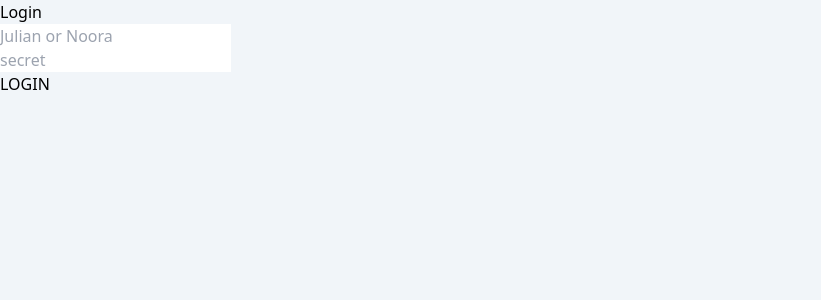
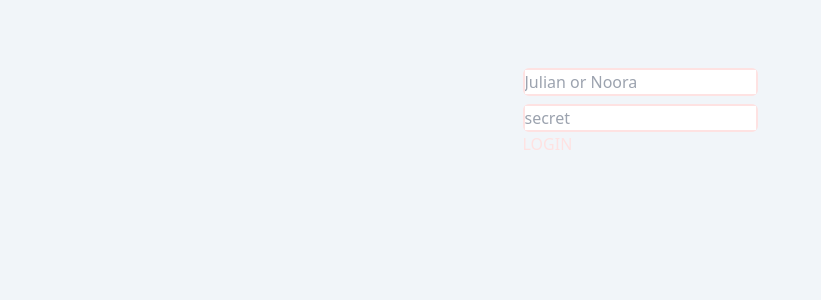
Before and after one commit to giulianofaustini/part8_fullStackOpen_all, a React (Create React App) app in the folder library-frontend/: page /Add_Books in a window 1280 px wide. Shown: the top 300 px of the page, without its empty margins (0-821 px from the left). Built offline with nearby package versions, Linux system fonts and the light colour scheme; no server answers.

Commit message:
sign in styled

```diff
--- a/library-frontend/src/App.js
+++ b/library-frontend/src/App.js
@@ -82,7 +82,6 @@ const App = () => {
   if (!token) {
     return (
       <div>
-        <h2>Login</h2>
         <LoginForm
           setToken={setToken}
         />
--- a/library-frontend/src/components/LoginForm.js
+++ b/library-frontend/src/components/LoginForm.js
@@ -38,10 +38,10 @@ export const LoginForm = ({ setToken }) => {
   };
 
   return (
-    <div>
+    <div className="flex justify-center mt-12">
       <form onSubmit={handleSubmitForm}>
         <div>
-          <div>
+          <div className="mt-5 rounded-md border-2 border-red-100 rounded-full  ">
             <input
             placeholder="Julian or Noora"
               type="text"
@@ -49,7 +49,7 @@ export const LoginForm = ({ setToken }) => {
               onChange={({ target }) => setUsername(target.value)}
             />
           </div>
-          <div>
+          <div className="mt-2 rounded-md border-2 border-red-100 rounded-full ">
             <input
             placeholder="secret"
               type="password"
@@ -57,7 +57,7 @@ export const LoginForm = ({ setToken }) => {
               onChange={({ target }) => setPassword(target.value)}
             />
           </div>
-          <button type="submit"> LOGIN </button>
+          <button className="text-red-100 hover:text-red-300" type="submit"> LOGIN </button>
         </div>
       </form>
     </div>
```
